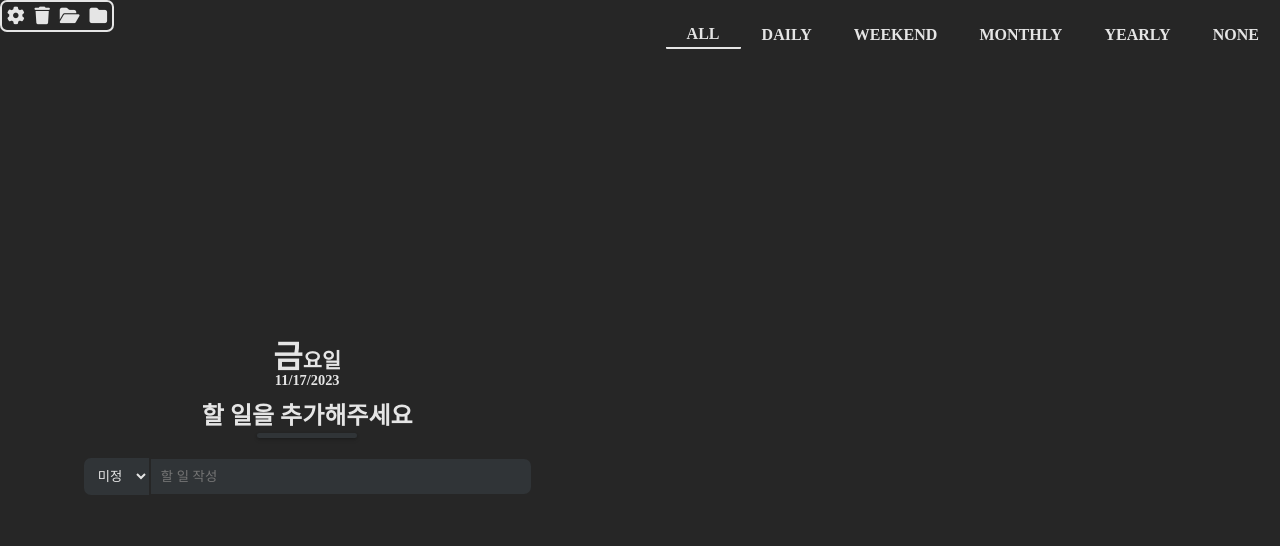
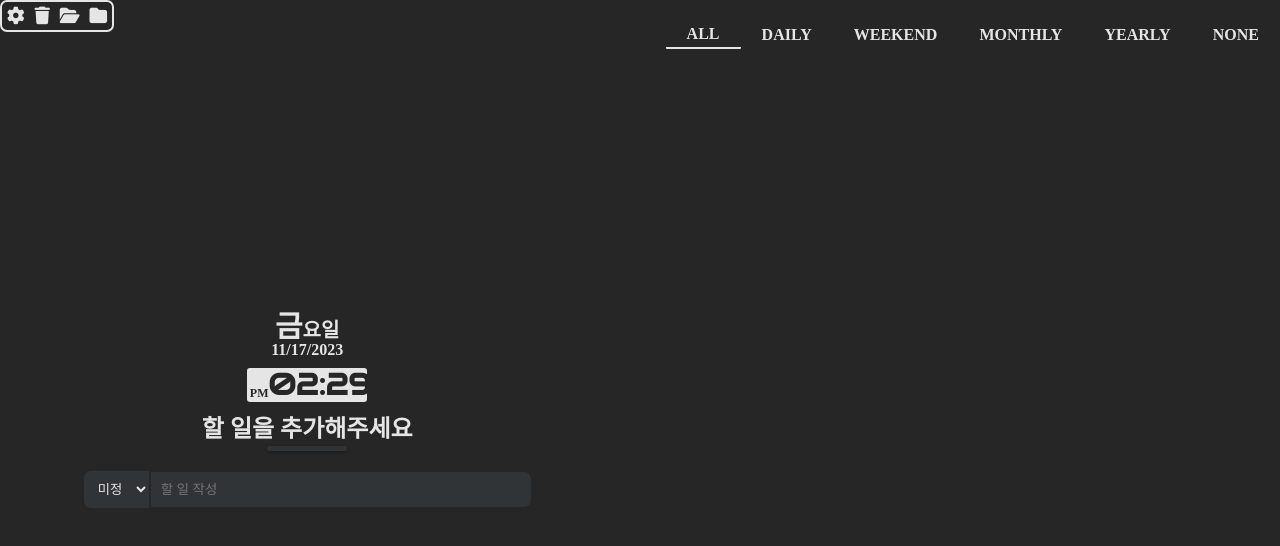
Before and after one commit to iWDNN/toDo2023, a React (Create React App) app: page /todo/all in a window 1280 px wide. Shown: the top 546 px of the page. Built offline with nearby package versions, Linux system fonts and the light colour scheme.

Commit message:
Time.tsx add

```diff
--- a/public/index.html
+++ b/public/index.html
@@ -33,8 +33,14 @@
       crossorigin="anonymous"
       referrerpolicy="no-referrer"
     />
-
-    <title>React App</title>
+    <!-- font-google-->
+    <link rel="preconnect" href="https://fonts.googleapis.com" />
+    <link rel="preconnect" href="https://fonts.gstatic.com" crossorigin />
+    <link
+      href="https://fonts.googleapis.com/css2?family=Audiowide&family=Orbitron&display=swap"
+      rel="stylesheet"
+    />
+    <title>todo</title>
   </head>
   <body>
     <noscript>You need to enable JavaScript to run this app.</noscript>
--- /dev/null
+++ b/src/components/Time.tsx
@@ -0,0 +1,71 @@
+import React, { useEffect, useState } from "react";
+import styled, { keyframes } from "styled-components";
+
+const blink = keyframes`
+to {
+    visibility: hidden;
+  }
+`;
+const Container = styled.div`
+  width: 120px;
+  display: grid;
+  grid-template-columns: 20% 80%;
+  align-items: center;
+  /* border: 2.5px solid ${(props) => props.theme.textColor}; */
+  border-radius: 3px;
+  background-color: ${(props) => props.theme.textColor};
+  color: ${(props) => props.theme.bgColor};
+  overflow: hidden;
+  margin: 10px 0 5px 0;
+  & > div:nth-child(1) {
+    place-self: center;
+    display: flex;
+    flex-direction: column;
+    span {
+      height: 10px;
+      font-size: 12px;
+      text-align: start;
+      &:last-child {
+        margin-top: 3px;
+      }
+    }
+  }
+  & > div:nth-child(2) {
+    place-self: center;
+    display: flex;
+    align-items: center;
+    padding: 2px;
+    font-size: 30px;
+    font-family: "Audiowide", sans-serif;
+    & > span {
+      animation: ${blink} 1s steps(5, start) infinite;
+    }
+  }
+`;
+
+export default function Time() {
+  const [time, setTime] = useState(0);
+  useEffect(() => {
+    const testInterval = setInterval(() => {
+      setTime(new Date().getTime());
+      return () => clearInterval(testInterval);
+    }, 1000);
+  }, []);
+  const showHours = (time: number) => {
+    const hour = new Date(time).getHours();
+    return String(hour > 12 ? hour - 12 : hour).padStart(2, "0");
+  };
+  return (
+    <Container>
+      <div>
+        <span>{new Date().getHours() < 12 && "AM"}</span>
+        <span>{new Date().getHours() >= 12 && "PM"}</span>
+      </div>
+      <div>
+        {showHours(time)}
+        <span>:</span>
+        {String(new Date(time).getMinutes()).padStart(2, "0")}
+      </div>
+    </Container>
+  );
+}
--- a/src/components/ToDo.tsx
+++ b/src/components/ToDo.tsx
@@ -1,4 +1,4 @@
-import React, { useState } from "react";
+import React, { useRef, useState } from "react";
 import { useParams } from "react-router-dom";
 import styled from "styled-components";
 import { useAppDispatch, useAppSelector } from "../redux/hooks";
@@ -156,7 +156,6 @@ export interface IToggleState {
 
 export default function Todo({ todoData }: ITodoProps) {
   const { filterId } = useParams();
-
   const dispatch = useAppDispatch();
 
   const editToggle = useAppSelector((state) => state.uiState.editTg);
--- a/src/routes/Main.tsx
+++ b/src/routes/Main.tsx
@@ -1,7 +1,8 @@
-import React from "react";
+import React, { useEffect, useState } from "react";
 import { useSelector } from "react-redux";
 import { useParams } from "react-router-dom";
 import styled from "styled-components";
+import Time from "../components/Time";
 import TodoInput from "../components/TodoInput";
 import TodoPage from "../components/TodoPage";
 import { useAppSelector } from "../redux/hooks";
@@ -21,9 +22,6 @@ const Header = styled.header`
         font-size: 1.5em;
       }
     }
-    & > div {
-      width: 100px;
-    }
   }
   & > *:nth-child(2) {
     // todoinput
@@ -40,23 +38,26 @@ const DateBox = styled.div`
   width: 100%;
   display: flex;
   flex-direction: column;
+  justify-content: center;
   align-items: center;
-  margin: 1em 0;
+  margin-bottom: 10px;
   @media screen and (max-width: 1040px) {
     font-size: 2em;
   }
-  div:nth-child(1) {
-    font-weight: 700;
+  & > div {
+    font-weight: 600;
+  }
+  & > div:nth-child(1) {
+    // 요일
+    font-size: 20px;
     span:first-child {
-      font-size: 2em;
-    }
-    span:last-child {
-      font-size: 1.3em;
+      font-weight: 700;
+      font-size: 30px;
     }
   }
-  div:nth-child(2) {
-    font-weight: 600;
-    font-size: 0.9em;
+  & > div:nth-child(2) {
+    // 날짜
+    font-size: 16px;
   }
 `;
 const Title = styled.h1`
@@ -108,6 +109,7 @@ export default function Main() {
               <span>요일</span>
             </div>
             <div>{<span>{new Date().toLocaleDateString()}</span>}</div>
+            <Time />
           </DateBox>
           <Title>{checkTitle()}</Title>
           <BgBar>
```
